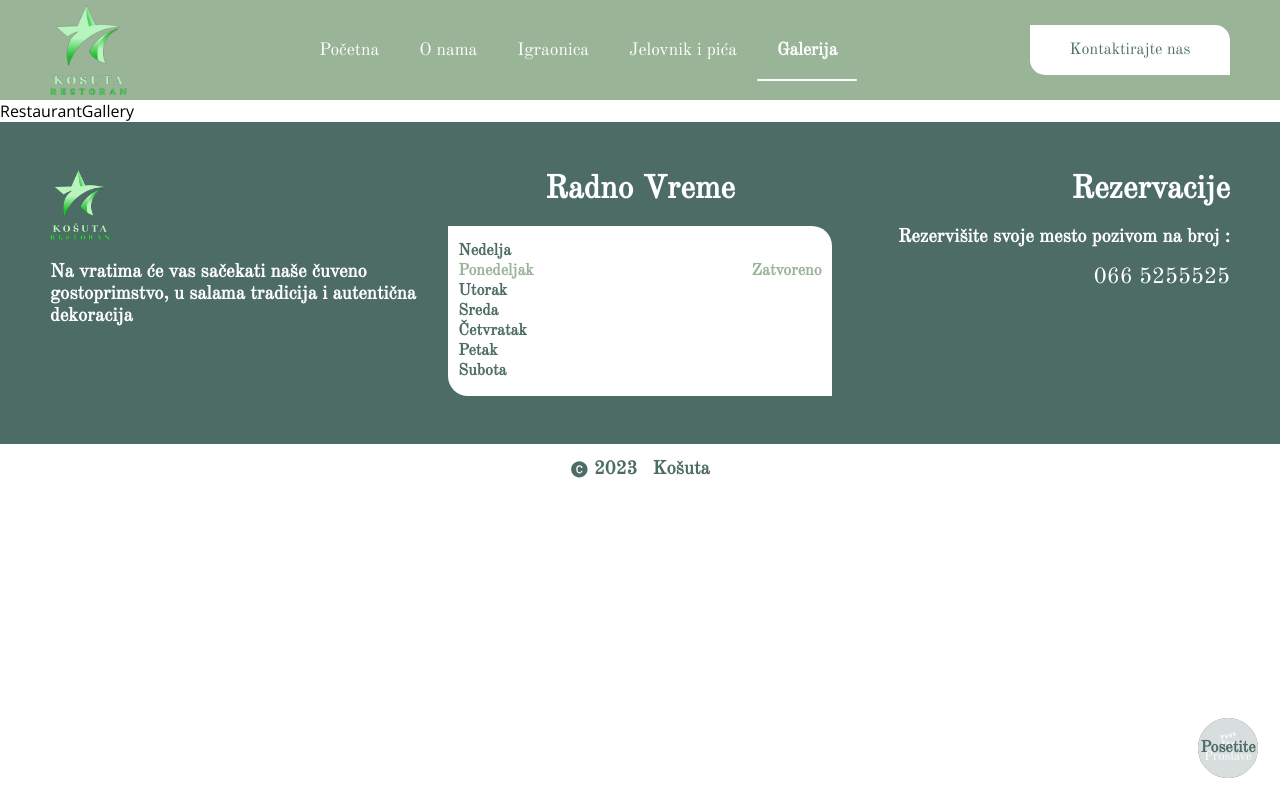
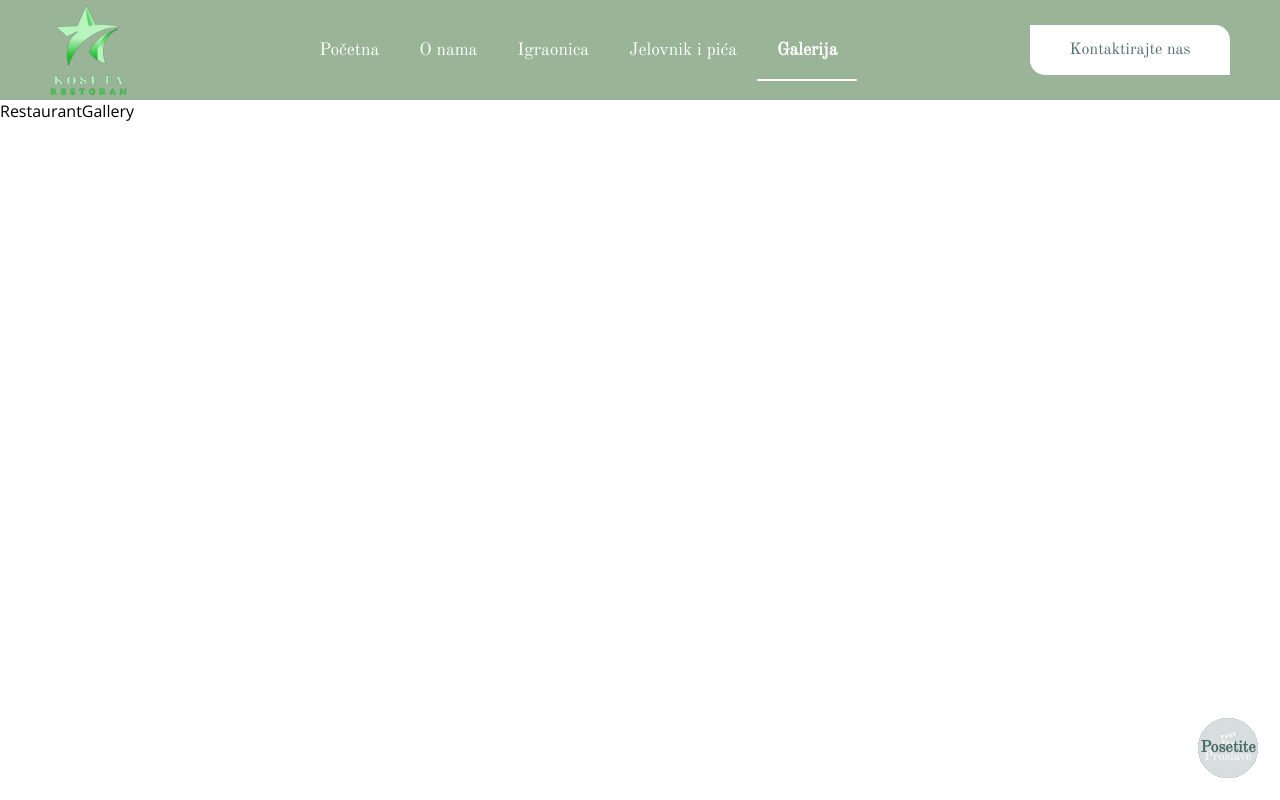
Before and after one commit to DenisPozder/Kosuta, a React (Create React App) app: page /restoran/galerija in a window 1280 px wide. Built offline with nearby package versions, Linux system fonts and the light colour scheme; a web font is replaced by a local one.

Commit message:
Saving Changes 7

```diff
--- a/src/Layout/RestaurantFooter/RestaurantFooter.jsx
+++ b/src/Layout/RestaurantFooter/RestaurantFooter.jsx
@@ -34,7 +34,7 @@ const RestaurantFooter = () => {
   }
 
   return (
-    <div className="restaurant-footer">
+    <div className="restaurant-footer fade-in">
       <div className="rf-content">
         <div className="rf-column">
           <Link className="rfc-logo">
```
